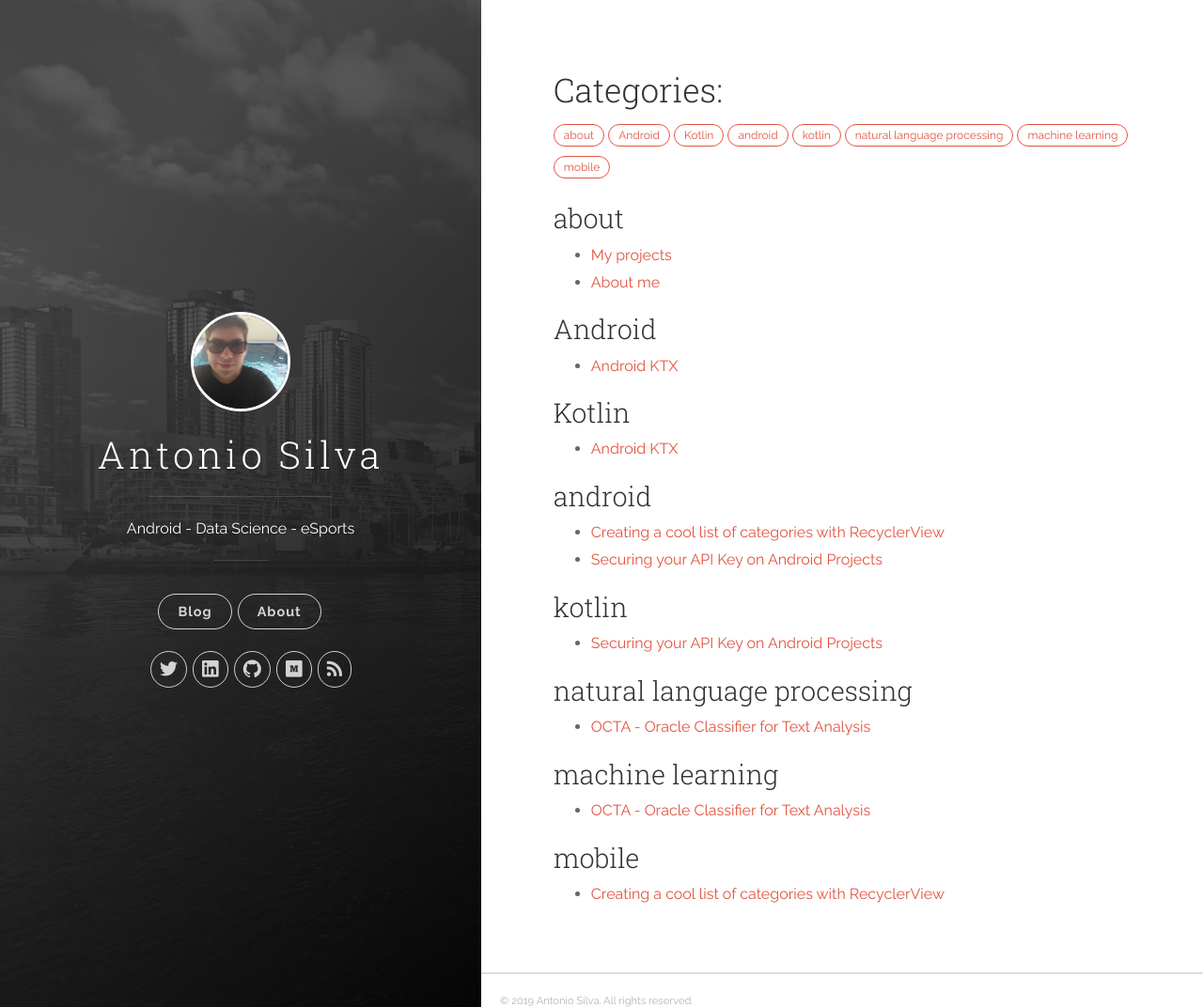
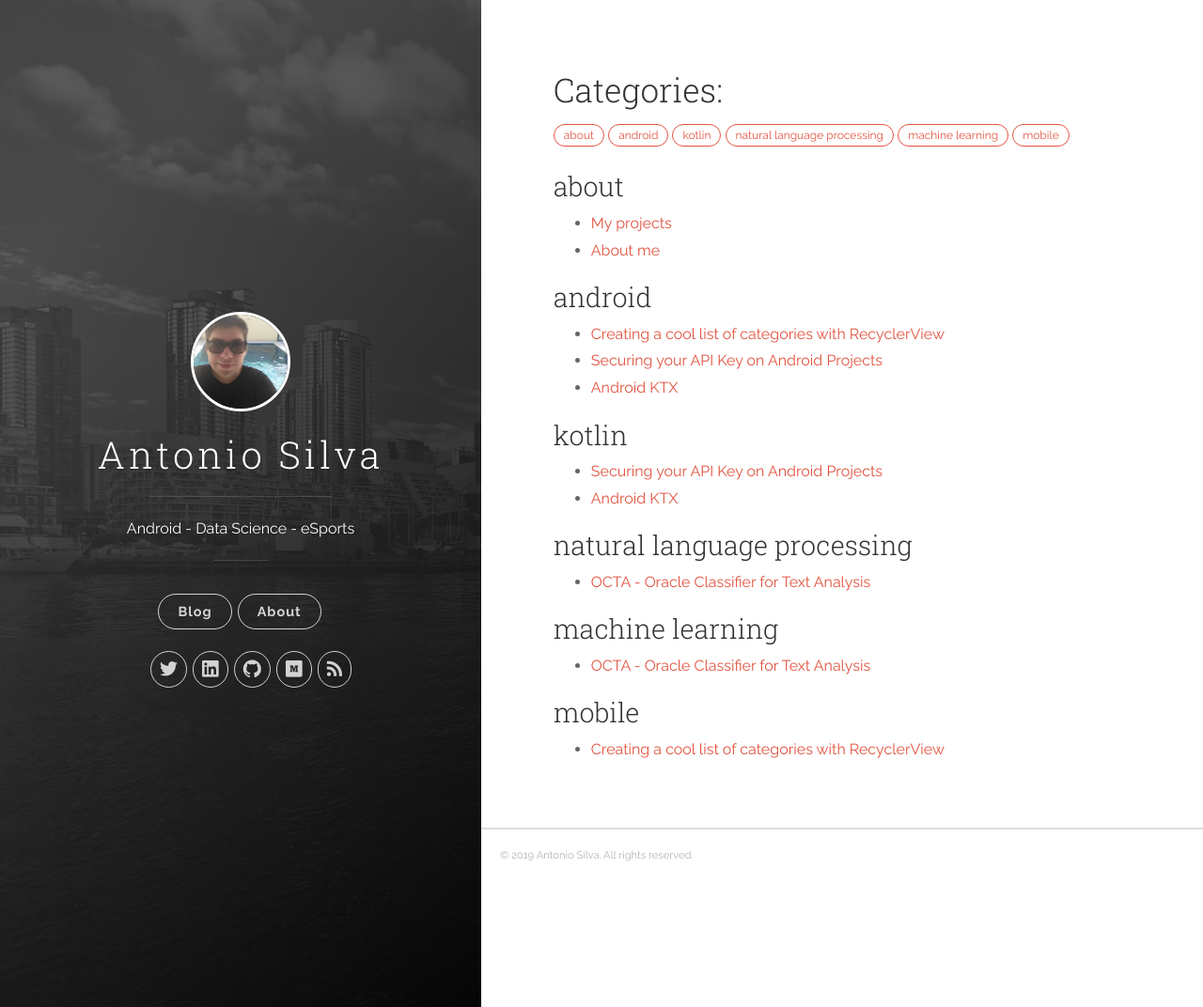
Before and after one commit to antoniosj/antoniosj.github.io, a Jekyll site: the page built from categories.md, in a window 1280 px wide and 1072 px high. Shown: the whole window at 94% size. Built offline with Jekyll 4.4.1, drawn with Linux system fonts in a browser that asks for light colours.

Commit message:
Update 2018-02-12-android-ktx.markdown

```diff
--- a/_posts/2018-02-12-android-ktx.markdown
+++ b/_posts/2018-02-12-android-ktx.markdown
@@ -1,7 +1,7 @@
 ---
 title:  "Android KTX"
 date:   2018-02-12 15:04:23
-categories: [Android, Kotlin]
+categories: [android, kotlin]
 tags: [android, kotlin, plugin, android-ktx]
 ---
 
```
